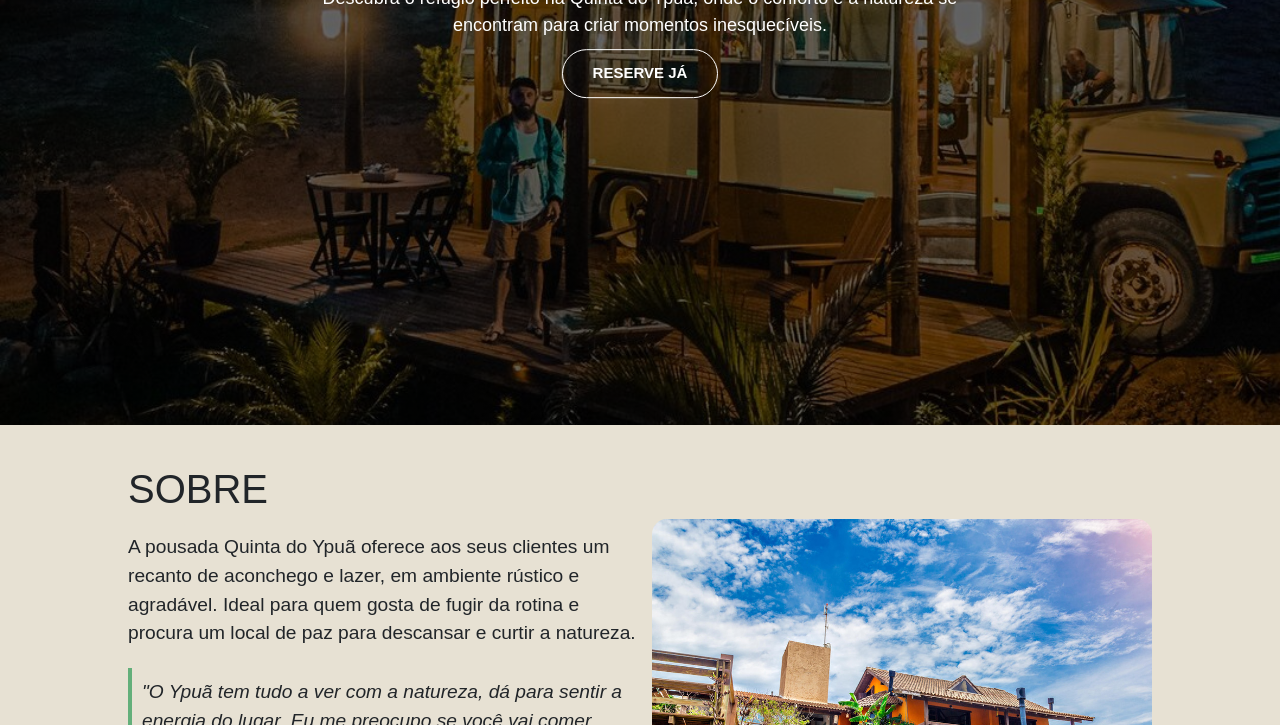
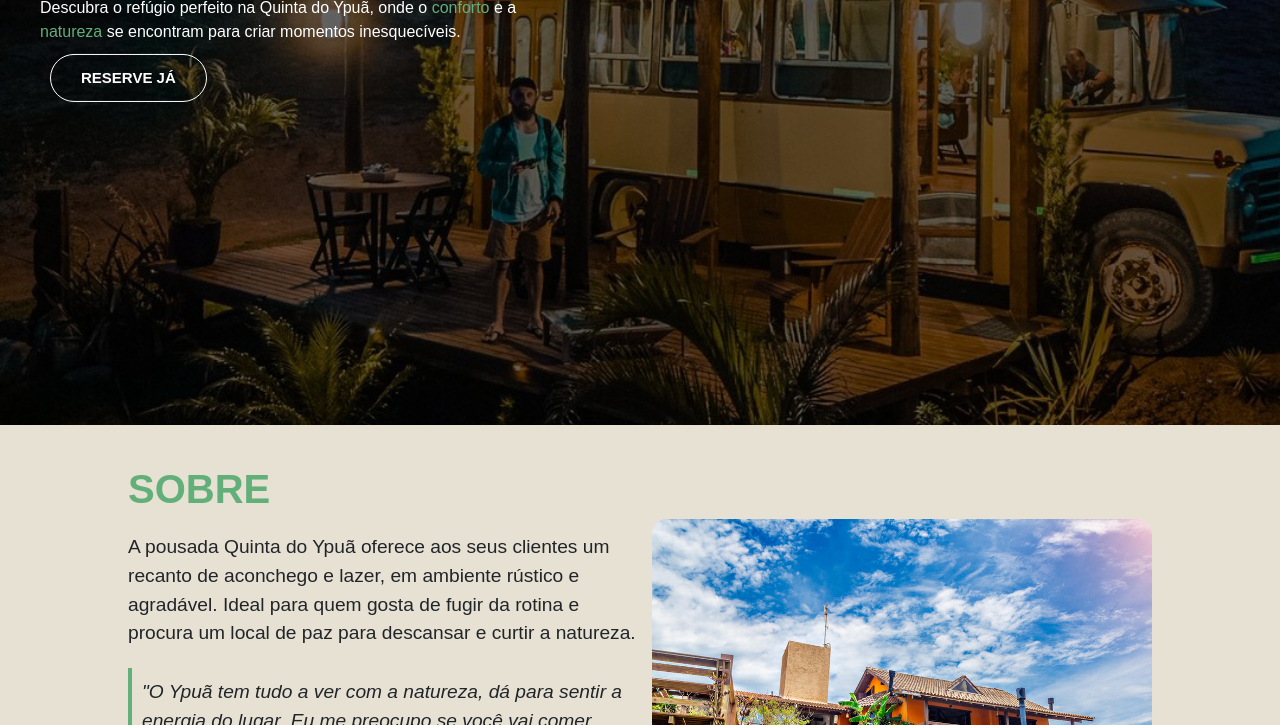
Before and after one commit to SENAISP-Unid601-Projetos/SGP-sistema-gerenciador-pousada, a plain HTML site: page index.html in a window 1280 px wide. Shown: the part 375-1100 px from the top of the page. Drawn offline with nearby package versions, Linux system fonts and the light colour scheme.

Commit message:
Alteração na aba principal. js/html/css

```diff
--- a/css/style.css
+++ b/css/style.css
@@ -56,25 +56,34 @@ button:hover {
 .hero-text {
     position: absolute; /* Permite que o texto flutue sobre a imagem */
     top: 50%; /* Centraliza verticalmente */
-    left: 50%; /* Centraliza horizontalmente */
-    transform: translate(-50%, -50%); /* Ajusta a centralização vertical e horizontal */
-    text-align: center; /* Alinha o texto ao centro */
+    left: 0; /* Inicialmente alinhado à esquerda */
+    transform: translateY(-50%); /* Ajusta a centralização vertical */
+    text-align: left; /* Alinha o texto à esquerda */
     color: white; /* Define a cor do texto */
+    padding-left: 20px; /* Adiciona um espaço à esquerda */
+    transition: left 0.5s ease; /* Transição suave para a propriedade left */
+}
+
+/* Adicionando uma classe para o estado "movido para a direita" */
+.hero-text.mover {
+    left: 20px; /* Mover para a direita */
 }
 
 .hero-text h1 {
-    font-size: 36px; /* Tamanho da fonte do título */
+    font-size: 28px; /* Tamanho da fonte do título */
     margin: 0; /* Remove a margem */
+    font-weight: bold; /* Deixa o texto mais grosso */
 }
 
 .hero-text p {
-    font-size: 18px; /* Tamanho da fonte do parágrafo */
+    font-size: 16px; /* Tamanho da fonte do parágrafo */
     margin: 0; /* Remove a margem */
+    font-weight: 500; /* Deixa o texto do parágrafo um pouco mais grosso */
+}
+span {
+    color: #63AF7A;
 }
 
-span {
-    color: #63AF7A; /* Cor personalizada para o texto */
-}
 
 /* Estilo para os botões-------------------------------------------------------*/
 button {
@@ -116,7 +125,10 @@ button {
 .sct-01 h1 {
     font-size: 2.5rem; /* Tamanho do título */
     margin-bottom: 20px; /* Espaçamento abaixo do título */
+    color: #63AF7A; /* Cor verde */
+    font-weight: 600; /* Deixa o texto mais grosso (negrito) */
 }
+
 
 .sct-01 p {
     font-size: 1.2rem; /* Tamanho do parágrafo */
--- a/index.html
+++ b/index.html
@@ -25,9 +25,14 @@
         <!-- Texto sobre a imagem -->
         <div class="hero-text">
             <h1>O <span>Refúgio</span> que Você Merece</h1>
-            <p>Descubra o refúgio perfeito na Quinta do Ypuã, onde o conforto e a natureza se encontram para criar momentos inesquecíveis.</p>
+            <br> <!-- Quebra de linha -->
+            <p>Descubra o refúgio perfeito na Quinta do Ypuã, onde o <span>conforto</span> e a <br><span>natureza</span> se encontram para criar momentos inesquecíveis.</p>
             <button type="button" class="btn-text">RESERVE JÁ</button>
         </div>
+
+        <script src="./js/main.js"></script> <!-- Certifique-se de que seu script está correto -->
+
+
     </header>
     <section class="sct-01" id="sobre">
         <div class="sobre-container">
--- a/js/main.js
+++ b/js/main.js
@@ -0,0 +1,4 @@
+window.onload = function() {
+    const heroText = document.querySelector('.hero-text');
+    heroText.classList.add('mover'); // Adiciona a classe para mover o texto
+};
```
